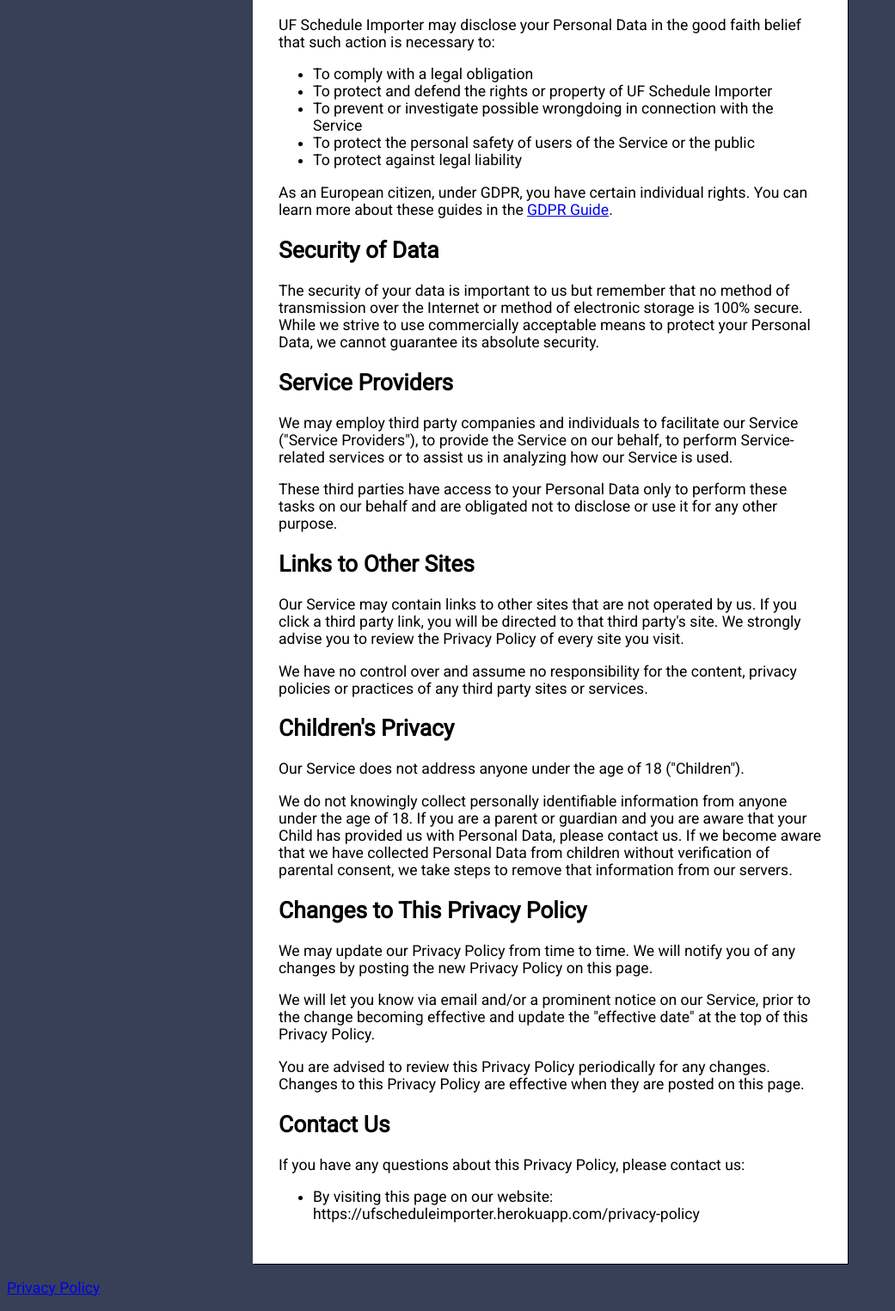
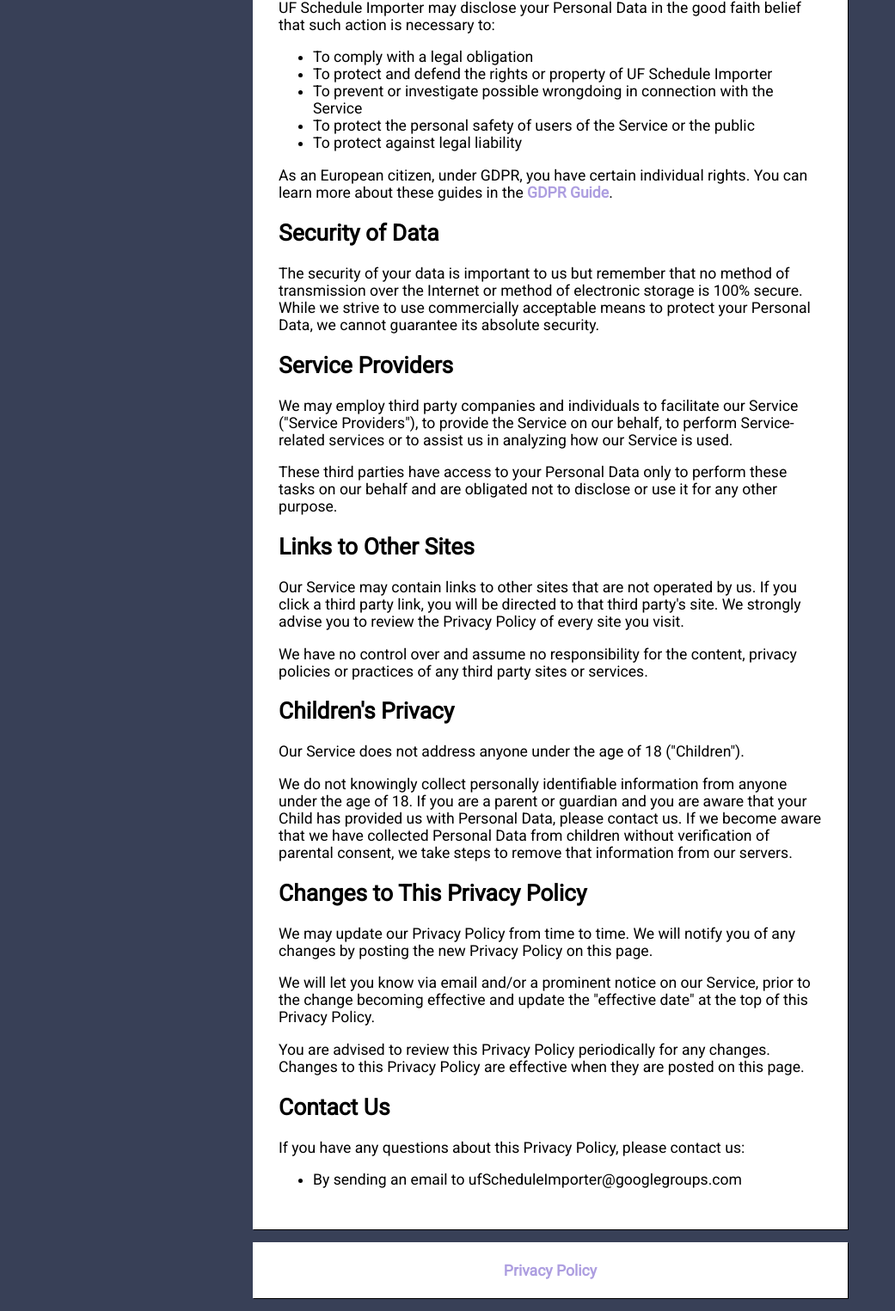
Before and after one commit to Scoobydoo181/U.F.-Schedule-Importer, a Flask app: page /privacy-policy in a window 1280 px wide. Shown: the part 2916-4441 px from the top of the page at 86% size, without its empty margins (0-1041 px from the left). Run offline with Flask 2, Linux system fonts and the light colour scheme.

Commit message:
Added footer for privacy policy, updated it, and styled links site-wide

```diff
--- a/Static/CSS/stylesheet.css
+++ b/Static/CSS/stylesheet.css
@@ -65,9 +65,6 @@ section {
     padding: 30px;
 }
 
-.navlink {
-    color: black;
-}
 
 img {
     width: 100%;
@@ -77,3 +74,36 @@ input {
     margin: auto;
     width: 50%;
 }
+
+.footer {
+    background-color: white;
+    position: relative;
+    bottom: 0px;
+    text-align: center;
+    width: 50%;
+    margin: auto;
+    margin-top: 15px;
+    margin-bottom: -5px;
+    padding-left: 30px;
+    padding-right: 30px;
+    box-shadow: 1px 1px black;
+    padding-top: 5px;
+    padding-bottom: 5px;
+
+}
+section a, .footer a {
+    text-decoration: none;
+    color: rgb(173, 158, 224);
+    font-weight: bold;
+}
+section a:visited, .footer a:visited{
+    color: rgb(77, 71, 98);
+}
+section a:hover, .footer a:hover {
+    text-decoration: underline;
+    font-size: 1.1em;
+}
+.navbar a {
+    text-decoration: none;
+    color: black;
+}
--- a/Templates/index.html
+++ b/Templates/index.html
@@ -7,9 +7,11 @@
         <link rel="stylesheet" type="text/css" href="{{ url_for('static', filename='CSS/stylesheet.css') }}">
         <link rel="shortcut icon" type="image/x-icon" href="{{ url_for('static', filename='Images/logo.jpg') }}"/>
         <link href="https://fonts.googleapis.com/css?family=Roboto&display=swap" rel="stylesheet">
+
         {% block head %}
 
         {% endblock %}
+
     </head>
     <body>
         <div class='navbar'>
@@ -19,12 +21,16 @@
         </div>
 
         <section>
+
             {% block content %}
 
             {% endblock %}
+
         </section>
 
-        <p class="footer"> <a href="{{url_for('privacy_policy')}}">Privacy Policy</a> </p>
+        <div class="footer">
+            <p> <a href="{{url_for('privacy_policy')}}">Privacy Policy</a> </p>
+        </div>
 
 
 
--- a/Templates/privacy_policy.html
+++ b/Templates/privacy_policy.html
@@ -13,7 +13,7 @@
 
     <p>UF Schedule Importer ("us", "we", or "our") operates the https://ufscheduleimporter.herokuapp.com/ website (hereinafter referred to as the "Service").</p>
 
-    <p>This page informs you of our policies regarding the collection, use, and disclosure of personal data when you use our Service and the choices you have associated with that data. The Privacy Policy  for UF Schedule Importer has been created with the help of <a href="https://www.termsfeed.com/">TermsFeed</a>.</p>
+    <p>This page informs you of our policies regarding the collection, use, and disclosure of personal data when you use our Service and the choices you have associated with that data.</p>
 
     <p>We use your data to provide and improve the Service. By using the Service, you agree to the collection and use of information in accordance with this policy. Unless otherwise defined in this Privacy Policy, the terms used in this Privacy Policy have the same meanings as in our Terms and Conditions, accessible from https://ufscheduleimporter.herokuapp.com/</p>
 
@@ -126,6 +126,6 @@
     <h2>Contact Us</h2>
     <p>If you have any questions about this Privacy Policy, please contact us:</p>
     <ul>
-                <li>By visiting this page on our website: https://ufscheduleimporter.herokuapp.com/privacy-policy</li>
+                <li>By sending an email to ufScheduleImporter@googlegroups.com</li>
     </ul>
 {% endblock %}
```
